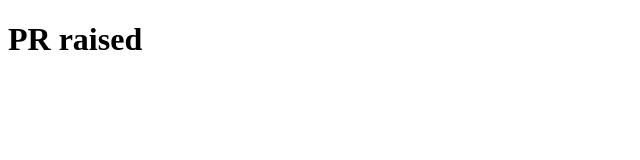
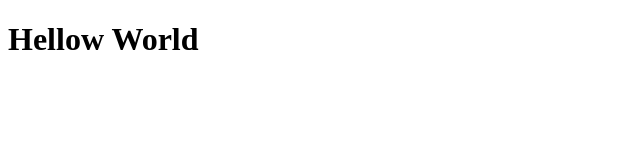
Before and after one commit to arawat-mdsol/github-action-demo, a plain HTML site: page index.html in a window 1280 px wide. Shown: the whole page, without its empty margins (0-640 px from the left). Drawn offline with Linux system fonts and the light colour scheme.

```diff
--- a/index.html
+++ b/index.html
@@ -1,5 +1,5 @@
 <!DOCTYPE html>
 <body>
-    <h1>PR raised</h1>
+    <h1>Hellow World</h1>
 </body>
 </html>
```
Also changed, not shown: 1 other file.
